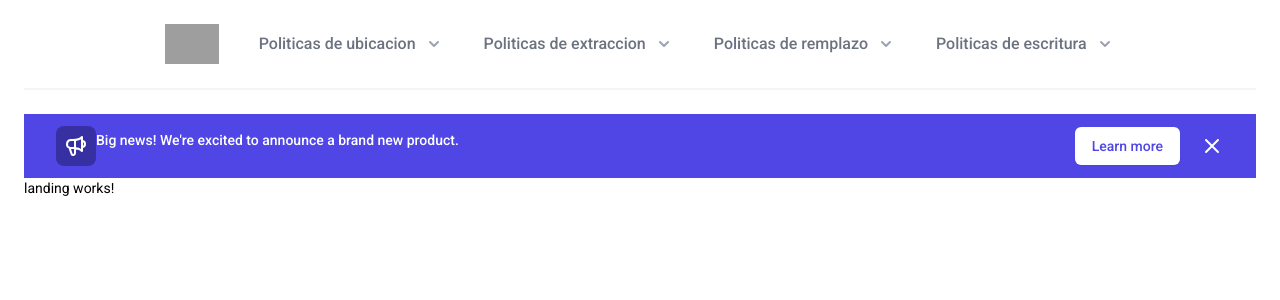
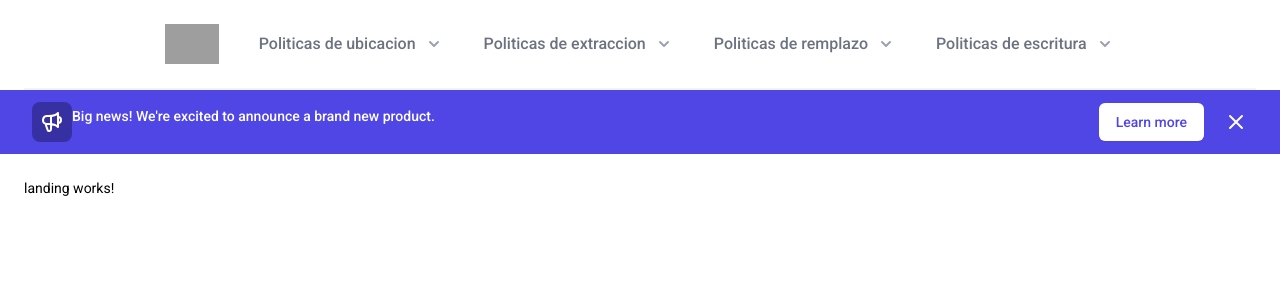
Before and after one commit to rubper/cache-simulation-angular, an Angular app: page / in a window 1280 px wide. Shown: the top 300 px of the page. Built offline with nearby package versions, Linux system fonts and the light colour scheme; grey boxes are pictures that could not be loaded.

Commit message:
fixes layout to fit in content container

```diff
--- a/src/app/layouts/base-layout/base-layout.component.html
+++ b/src/app/layouts/base-layout/base-layout.component.html
@@ -1,5 +1,7 @@
 <acs-header #header></acs-header>
-<div class="content h-auto p-6" (click)="closeHandler()">
+<div class="h-auto" (click)="closeHandler()">
   <acs-banner></acs-banner>
-  <router-outlet></router-outlet>
+  <div class="content p-6">
+    <router-outlet></router-outlet>
+  </div>
 </div>
```
